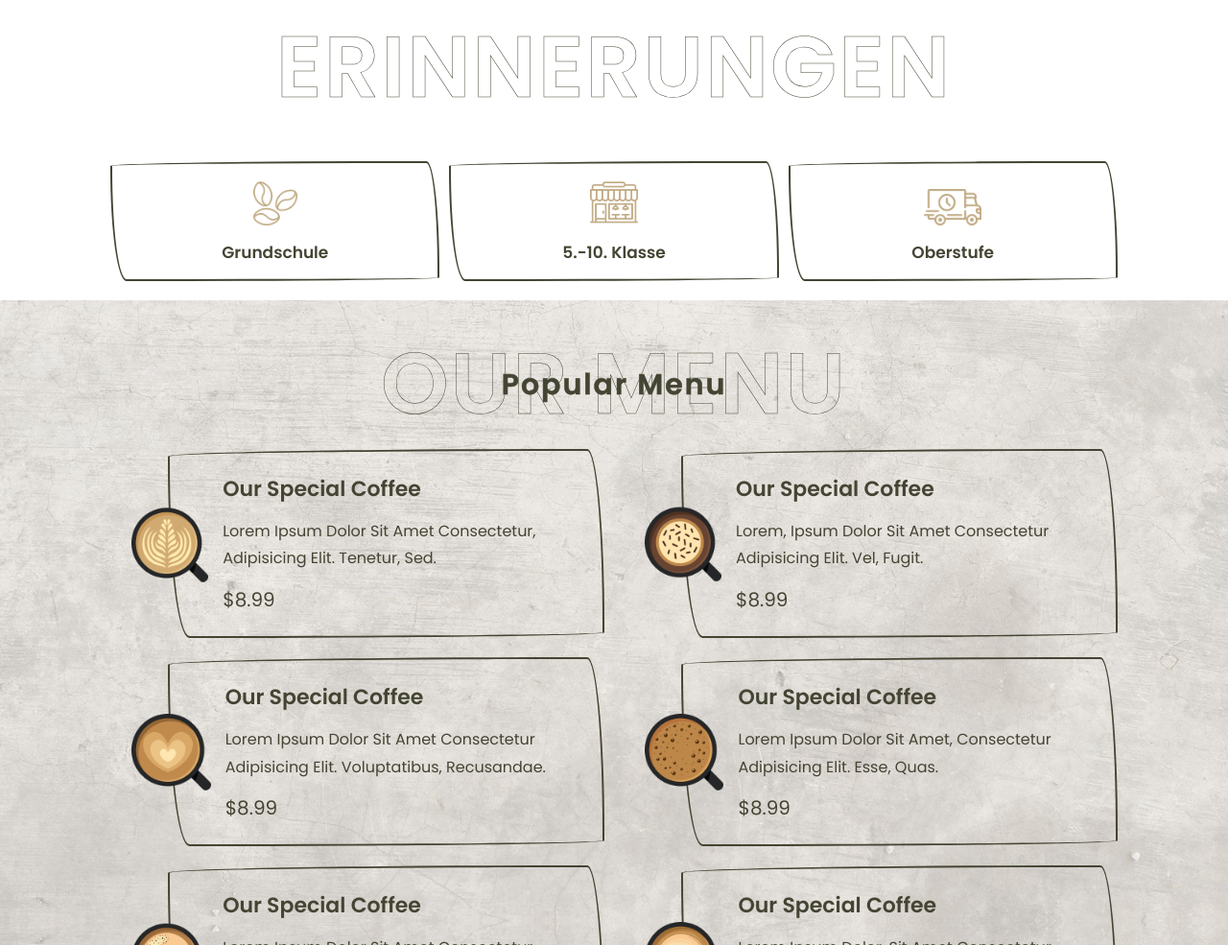
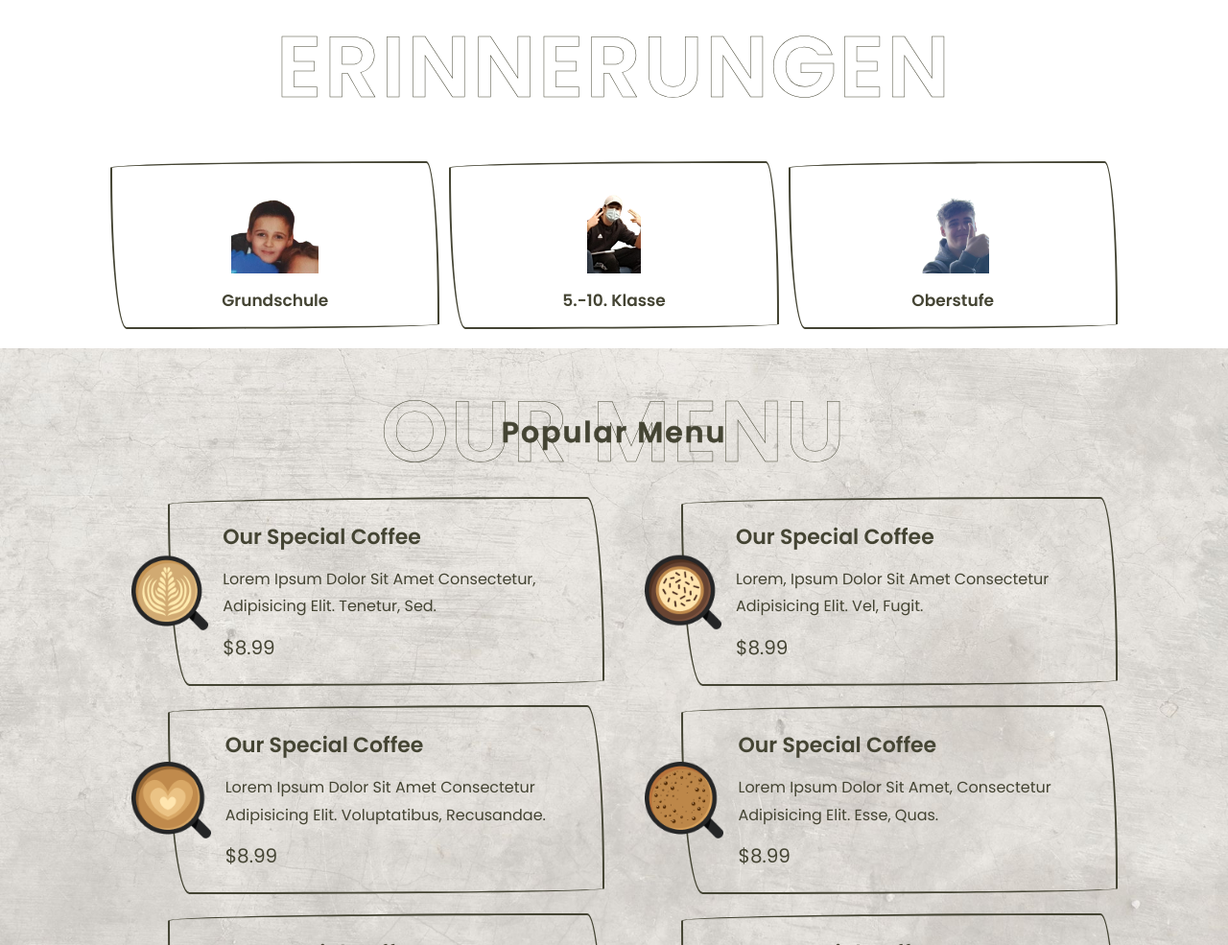
Before and after one commit to alex-027/alex-027.github.io, a plain HTML site: page toms 18ter/coffee-shop-website-design-main/index.html in a window 1280 px wide. Shown: the part 817-1802 px from the top of the page at 96% size. Drawn offline with nearby package versions, Linux system fonts and the light colour scheme.

Commit message:
bilder hinzugefügt

```diff
--- a/toms 18ter/coffee-shop-website-design-main/css/style.css
+++ b/toms 18ter/coffee-shop-website-design-main/css/style.css
@@ -256,7 +256,7 @@ section {
 }
 
 .about .row .content .icons-container .icons img {
-    height: 5rem;
+    height: 10rem;
 }
 
 .about .row .content .icons-container .icons h3 {
--- a/toms 18ter/coffee-shop-website-design-main/index.html
+++ b/toms 18ter/coffee-shop-website-design-main/index.html
@@ -65,15 +65,15 @@
             <div class="content">
                 <div class="icons-container">
                     <div class="icons">
-                        <img src="image/about-icon-1.png" alt="">
+                        <img src="image/grundschule.png" alt="">
                         <h3>Grundschule</h3>
                     </div>
                     <div class="icons">
-                        <img src="image/about-icon-2.png" alt="">
+                        <img src="image/7.-10._Klasse.png" alt="">
                         <h3>5.-10. Klasse</h3>
                     </div>
                     <div class="icons">
-                        <img src="image/about-icon-3.png" alt="">
+                        <img src="image/oberstufe.png" alt="">
                         <h3>Oberstufe</h3>
                     </div>
                 </div>
```
Also changed, not shown: toms 18ter/coffee-shop-website-design-main/image/7.-10._Klasse.png (added), toms 18ter/coffee-shop-website-design-main/image/grundschule.png (added), toms 18ter/coffee-shop-website-design-main/image/oberstufe.png (added).
